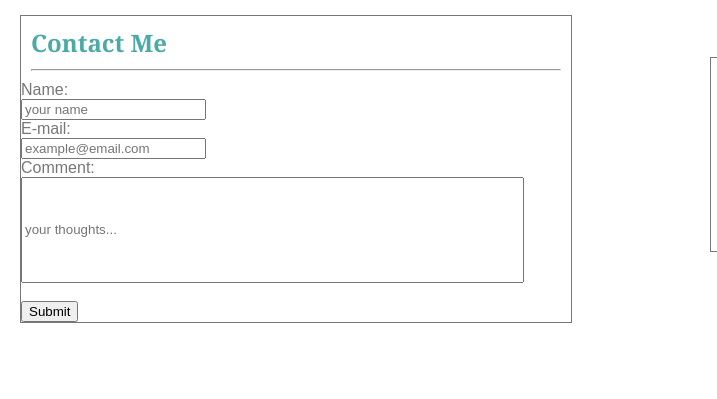
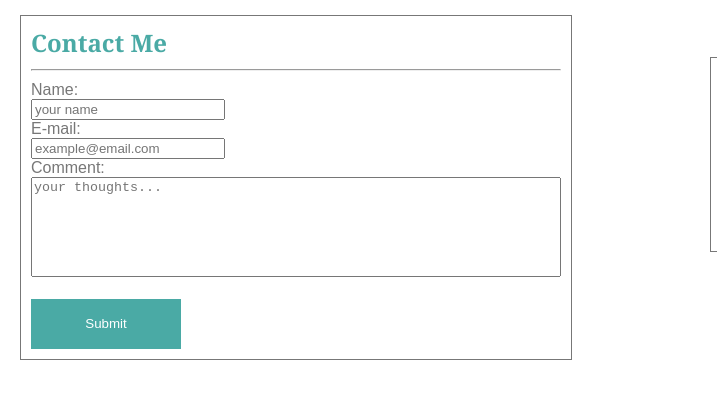
Before and after one commit to perltech/Basic-Portfolio, a plain HTML site: page contact.html in a window 1280 px wide. Shown: the part 135-534 px from the top of the page, 0-717 px from the left. Drawn offline with Linux system fonts and the light colour scheme.

Commit message:
Clean up links, add submission styling

```diff
--- a/assets/css/style.css
+++ b/assets/css/style.css
@@ -111,3 +111,37 @@ h2, h3 {
 	flex-direction: column;
 	justify-content: flex-end;
 } */
+
+
+
+
+
+/* Specific to Contact Form Only */
+
+form {
+	margin: 10px;
+}
+
+input[type=text] {
+	width: 35%;
+}
+
+textarea {
+    width: 100%;
+    height: 100px;
+    box-sizing: border-box;;
+    resize: none;
+    color: #777;
+}
+
+input[type=submit] {
+	background-color: #4aaaa5;
+	color: #fff;
+	border: none;
+	height: 50px;
+	width: 150px;
+}
+
+
+
+/*Specific to Portfolio Page Only */
--- a/assets/css/style2.css
+++ b/assets/css/style2.css
@@ -118,6 +118,18 @@ h2, h3 {
 
 /* Specific to Contact Form Only */
 
+form {
+	margin: 10px;
+}
+
+input {
+	width: 30%;
+}
+
+input[name=comment] {
+	width: 90%;
+	height: 100px;
+}
 
 
 /*Specific to Portfolio Page Only */
--- a/contact.html
+++ b/contact.html
@@ -28,7 +28,7 @@
 				<input type="text" name="mail" placeholder="example@email.com"><br>
 
 				Comment:<br>
-				<input type="text" name="comment" placeholder="your thoughts..." style="width: 90%; height: 100px; line-height: 0px;"><br><br>
+				<textarea placeholder="your thoughts..."></textarea><br><br>
 
 				<input type="submit" name="Submit">
 			</form>
```
